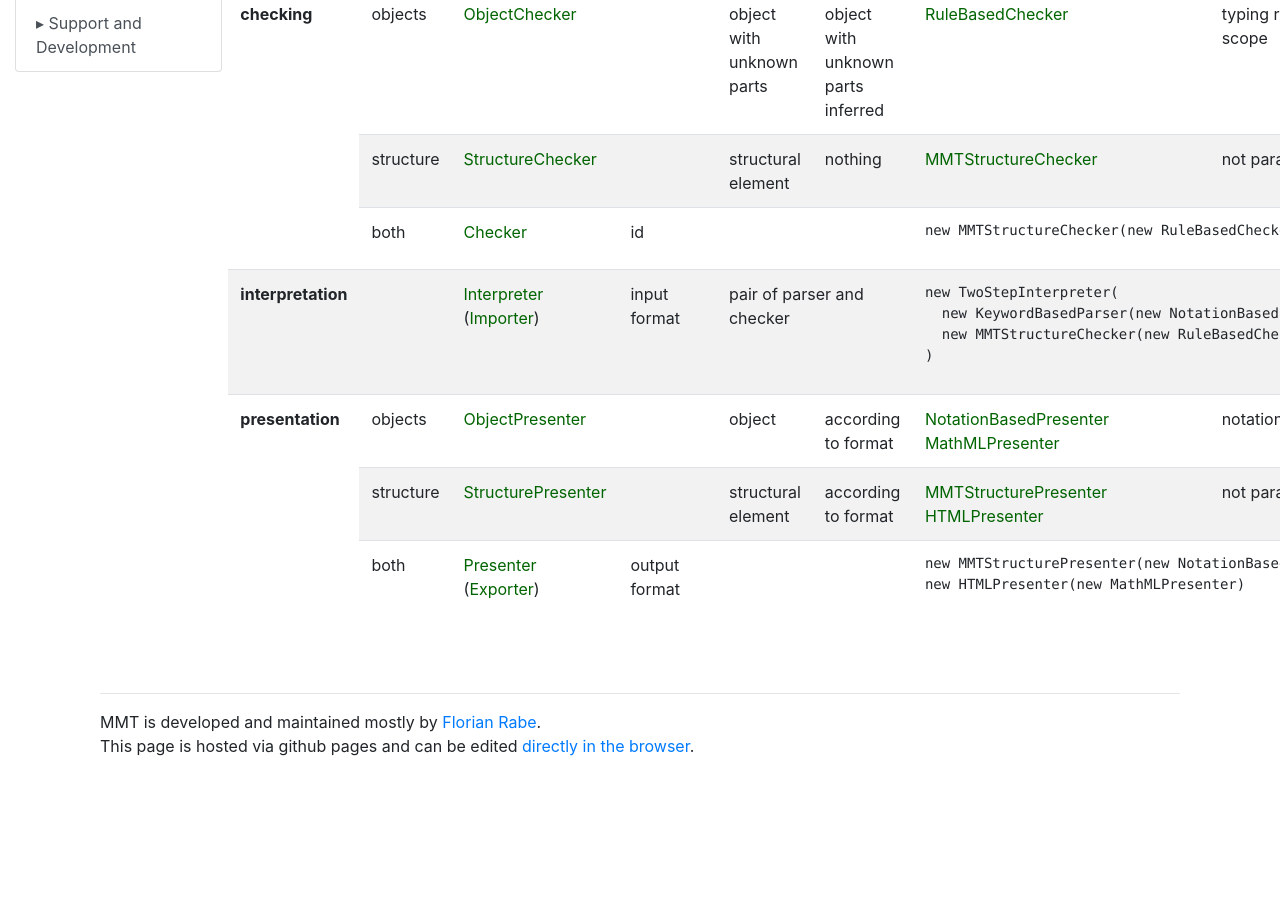
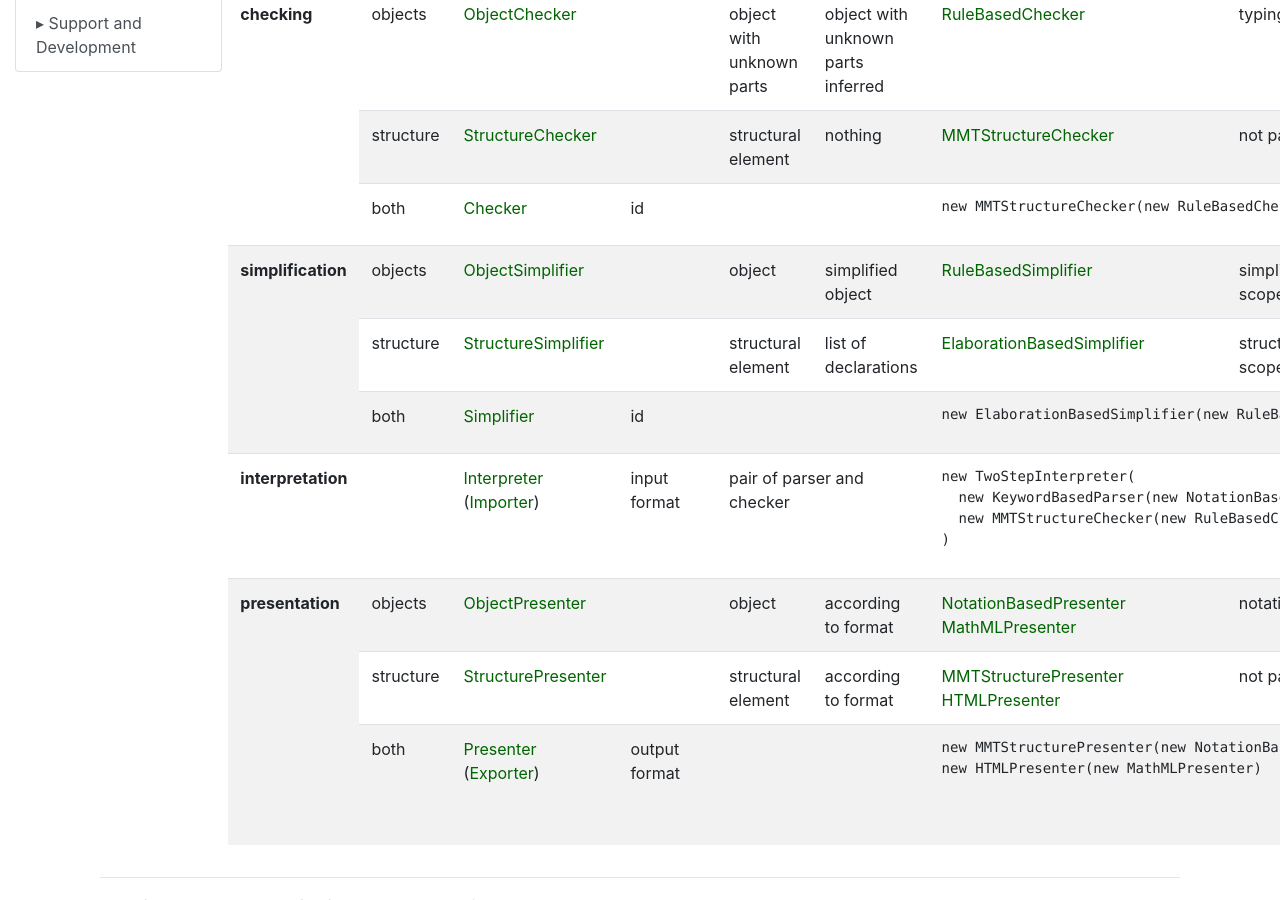
Before and after one commit to UniFormal/uniformal.github.io, a Jekyll site: the page built from doc/api/extensions/processors.md, in a window 1280 px wide and 900 px high, scrolled down 869 px. Built offline with Jekyll 4.4.1, drawn with Linux system fonts in a browser that asks for light colours; before the commit the page ends 1643 px from its top, so only the background shows below that.

Commit message:
Update processors.md

```diff
--- a/doc/api/extensions/processors.md
+++ b/doc/api/extensions/processors.md
@@ -92,6 +92,36 @@ All processors are divided into three kinds. One kind handles structure (e.g., d
         <td>"mmt"</td>
     </tr>
     <tr>
+        <th rowspan="3">simplification</th>
+        <td>objects</td>
+        <td><a href="https://uniformal.github.io/apidoc/index.html#info.kwarc.mmt.api.uom.ObjectSimplifier">ObjectSimplifier</a></td>
+        <td></td>
+        <td>object</td>
+        <td>simplified object</td>
+        <td><a href="https://uniformal.github.io/apidoc/index.html#info.kwarc.mmt.api.uom.RuleBasedSimplifier">RuleBasedSimplifier</a></td>
+        <td>simplification rules in scope</td>
+        <td></td>
+    </tr>
+    <tr>
+        <td>structure</td>
+        <td><a href="https://uniformal.github.io/apidoc/index.html#info.kwarc.mmt.api.uom.StructureSimplifier">StructureSimplifier</a></td>
+        <td></td>
+        <td>structural element</td>
+        <td>list of declarations</td>
+        <td><a href="https://uniformal.github.io/apidoc/index.html#info.kwarc.mmt.api.uom.ElaborationBasedSimplifier">ElaborationBasedSimplifier</a></td>
+        <td>structural features in scope</td>
+        <td></td>
+    </tr>
+    <tr>
+        <td>both</td>
+        <td><a href="https://uniformal.github.io/apidoc/index.html#info.kwarc.mmt.api.checking.Checker">Simplifier</a></td>
+        <td>id</td>
+        <td></td>
+        <td></td>
+        <td colspan="2"><pre>new ElaborationBasedSimplifier(new RuleBasedSimplifier)</pre></td>
+        <td>"mmt"</td>
+    </tr>
+    <tr>
         <th>interpretation</th>
         <td></td>
         <td><a href="https://uniformal.github.io/apidoc/index.html#info.kwarc.mmt.api.checking.Interpreter">Interpreter</a> (<a href="https://uniformal.github.io/apidoc/index.html#info.kwarc.mmt.api.archives.Importer">Importer</a>)</td>
```
